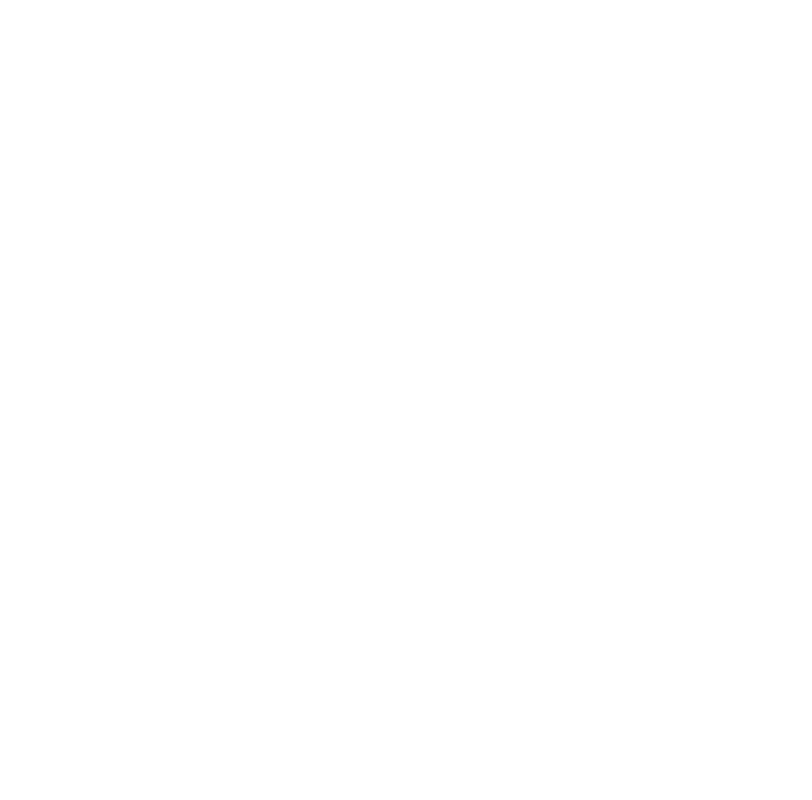
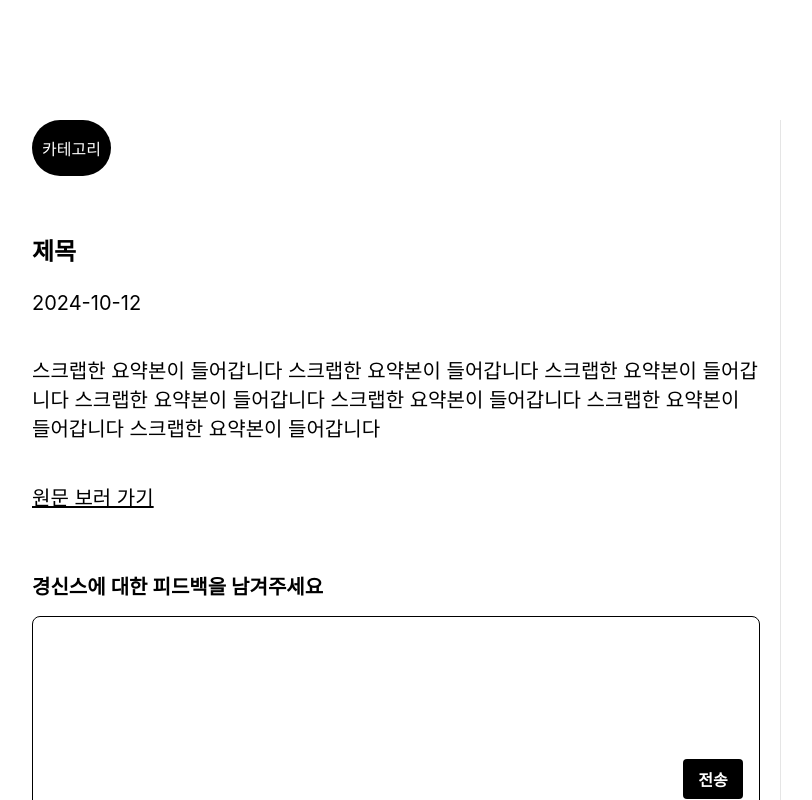
Before and after one commit to ChoiSangwon/gyeongsinsu-client, a React (Create React App) app: page /article/1 in a window 1280 px wide. Before the commit this address had no page. Shown: the top 800 px of the page, without its empty margins (88-900 px from the left). Built offline with nearby package versions, Linux system fonts and the light colour scheme.

Commit message:
라우팅 동적으로 할당되도록 변경

```diff
--- a/src/App.js
+++ b/src/App.js
@@ -8,7 +8,7 @@
             <Router>
                 <Routes>
                     <Route path="/" element={<Main />} />
-                    <Route path="/article/4" element={<ArticleDetail />} />
+                    <Route path="/article/:id" element={<ArticleDetail />} />
                 </Routes>
             </Router>
         </div>
```
